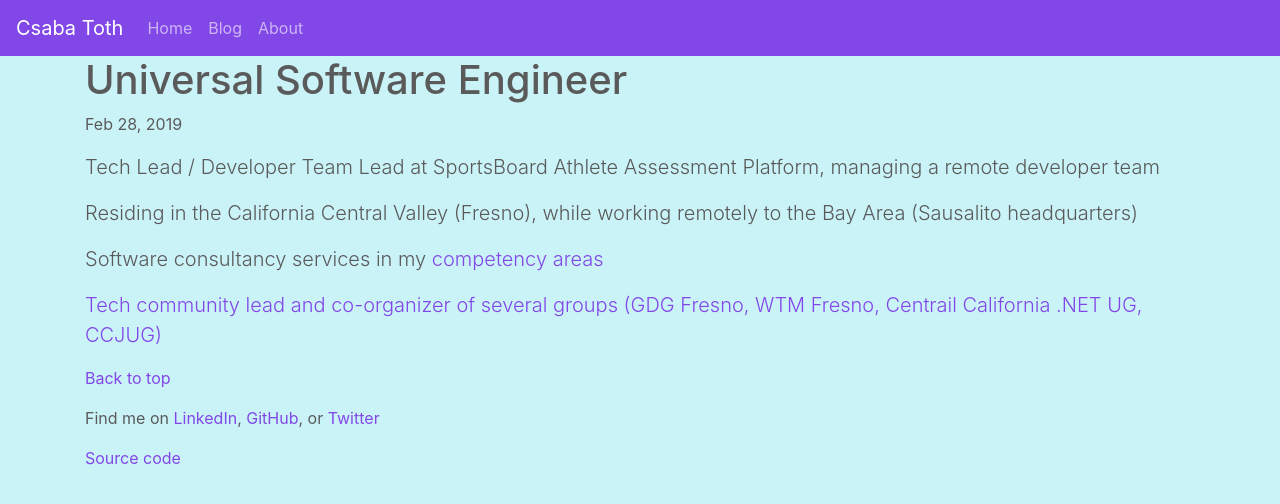
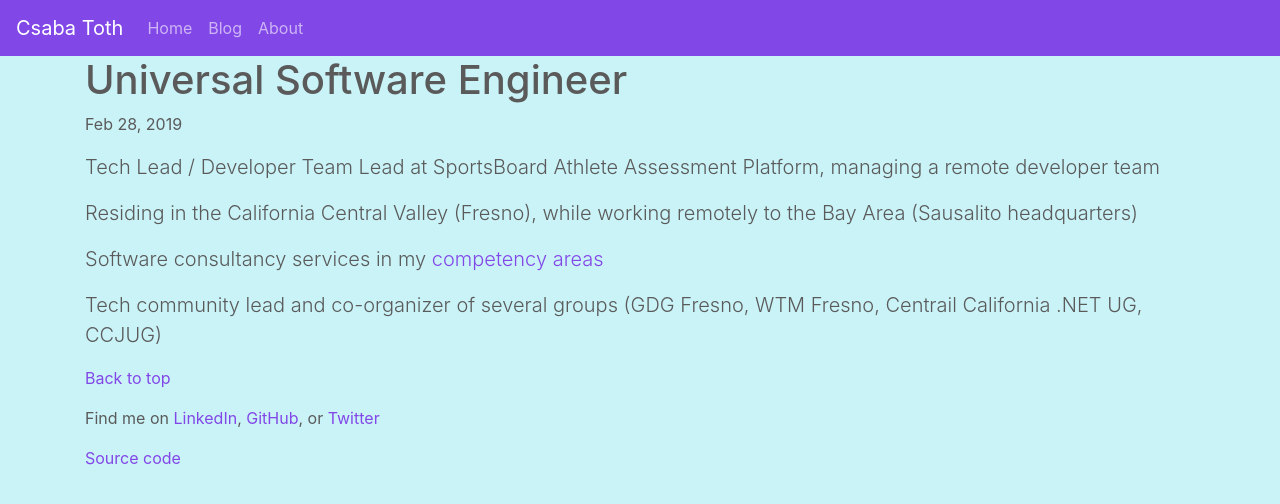
Before and after one commit to CsabaConsulting/csaba.page, a Jekyll site: the page built from _posts/resume/2019-02-29-preface.html, in a window 1280 px wide. Shown: the top 504 px of the page. Built offline with Jekyll 4.4.1, drawn with Linux system fonts in a browser that asks for light colours; some web fonts are replaced.

Commit message:
Missing closing tag of href

```diff
--- a/_posts/resume/2019-02-29-preface.html
+++ b/_posts/resume/2019-02-29-preface.html
@@ -11,5 +11,5 @@
 ---
 <p class="lead">Tech Lead / Developer Team Lead at SportsBoard Athlete Assessment Platform, managing a remote developer team</p>
 <p class="lead">Residing in the California Central Valley (Fresno), while working remotely to the Bay Area (Sausalito headquarters)</p>
-<p class="lead">Software consultancy services in my <a href="/index/">competency areas</p>
+<p class="lead">Software consultancy services in my <a href="/index/">competency areas</a></p>
 <p class="lead">Tech community lead and co-organizer of several groups (GDG Fresno, WTM Fresno, Centrail California .NET UG, CCJUG)</p>
```
